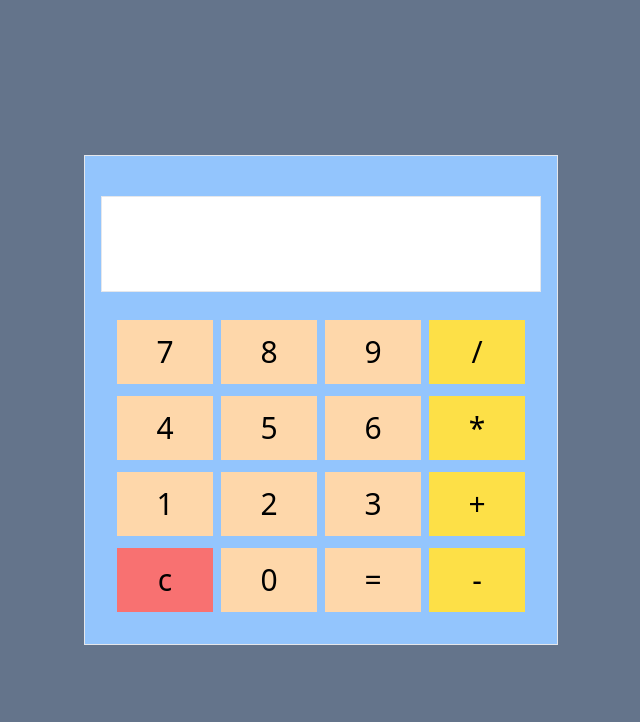
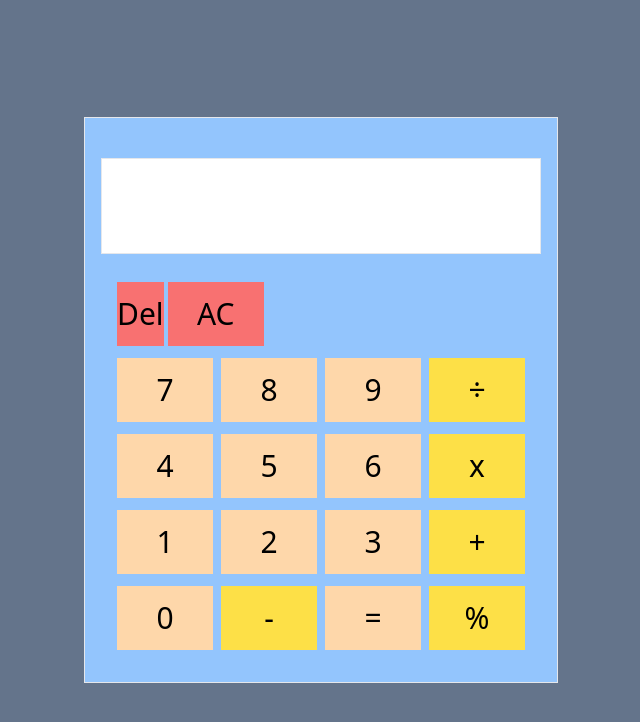
Before and after one commit to nmcev/odin-calculatoa, a website: page index.html in a window 1280 px wide. Shown: the whole page, without its empty margins (319-959 px from the left). Drawn offline with Linux system fonts and the light colour scheme.

Commit message:
feat : add % + delete  number to calculator

```diff
--- a/index.html
+++ b/index.html
@@ -7,7 +7,7 @@
     <meta name="viewport" content="width=device-width, initial-scale=1.0">
     <title>Calculator</title>
     <link rel="stylesheet" href="styles.css">
-    <script src="main.js" defer ></script>
+    <script src="main.js" defer></script>
 </head>
 
 <body class="flex flex-col justify-center items-center h-screen w-screen bg-slate-500">
@@ -29,12 +29,17 @@
 
         <!--buttons -->
         <div class="flex flex-col gap-3 p-4 justify-around">
+            <div class="">
+                <button class="w-20 h-16 bg-red-400 text-3xl del-button">Del</button>
+                <button class=" w-24 h-16 bg-red-400 text-3xl clear-button">AC</button>
+            </div>
+
             <!-- first row -->
             <div class="flex gap-x-2">
                 <button class="buttonNumber w-24 h-16 bg-orange-200 text-3xl">7</button>
                 <button class="buttonNumber w-24 h-16 bg-orange-200 text-3xl">8</button>
                 <button class="buttonNumber w-24 h-16 bg-orange-200 text-3xl">9</button>
-                <button class="buttonOperator w-24 h-16 bg-yellow-300 text-3xl">/</button>
+                <button class="buttonOperator w-24 h-16 bg-yellow-300 text-3xl">÷</button>
             </div>
             <!--/ first row -->
 
@@ -43,7 +48,7 @@
                 <button class="buttonNumber w-24 h-16 bg-orange-200 text-3xl">4</button>
                 <button class="buttonNumber w-24 h-16 bg-orange-200 text-3xl">5</button>
                 <button class="buttonNumber w-24 h-16 bg-orange-200 text-3xl">6</button>
-                <button class="buttonOperator w-24 h-16 bg-yellow-300 text-3xl">*</button>
+                <button class="buttonOperator w-24 h-16 bg-yellow-300 text-3xl">x</button>
             </div>
             <!--/ second row -->
 
@@ -58,10 +63,12 @@
 
             <!-- last row -->
             <div class="flex gap-x-2">
-                <button class="w-24 h-16 bg-red-400 text-3xl clear-button">c</button>
                 <button class="buttonNumber w-24 h-16 bg-orange-200 text-3xl">0</button>
+                <button class="buttonOperator w-24 h-16 bg-yellow-300 text-3xl">-</button>
                 <button class="w-24 h-16 bg-orange-200 text-3xl equals-button">=</button>
-                <button class="buttonOperator w-24 h-16 bg-yellow-300 text-3xl">-</button>
+                <button class="buttonOperator w-24 h-16 bg-yellow-300 text-3xl">%</button>
+
+
             </div>
             <!--/ last row -->
         </div>
@@ -71,4 +78,5 @@
     <!--/Calculator Area-->
 
 </body>
+
 </html>
```
Also changed, not shown: public/styles.css.
